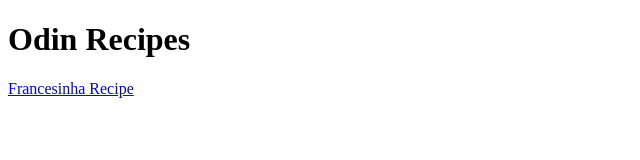
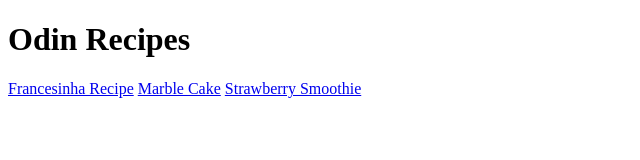
Before and after one commit to KikoCoding/odin-recipes, a plain HTML site: page index.html in a window 1280 px wide. Shown: the whole page, without its empty margins (0-640 px from the left). Drawn offline with Linux system fonts and the light colour scheme.

Commit message:
forgot to save :/

```diff
--- a/index.html
+++ b/index.html
@@ -8,5 +8,7 @@
 <body>
     <h1>Odin Recipes</h1>
     <a href="recipes/francesinha.html">Francesinha Recipe</a>
+    <a href="recipes/marblecake.html">Marble Cake</a>
+    <a href="recipes/smoothie.html">Strawberry Smoothie</a>
 </body>
 </html>
```
